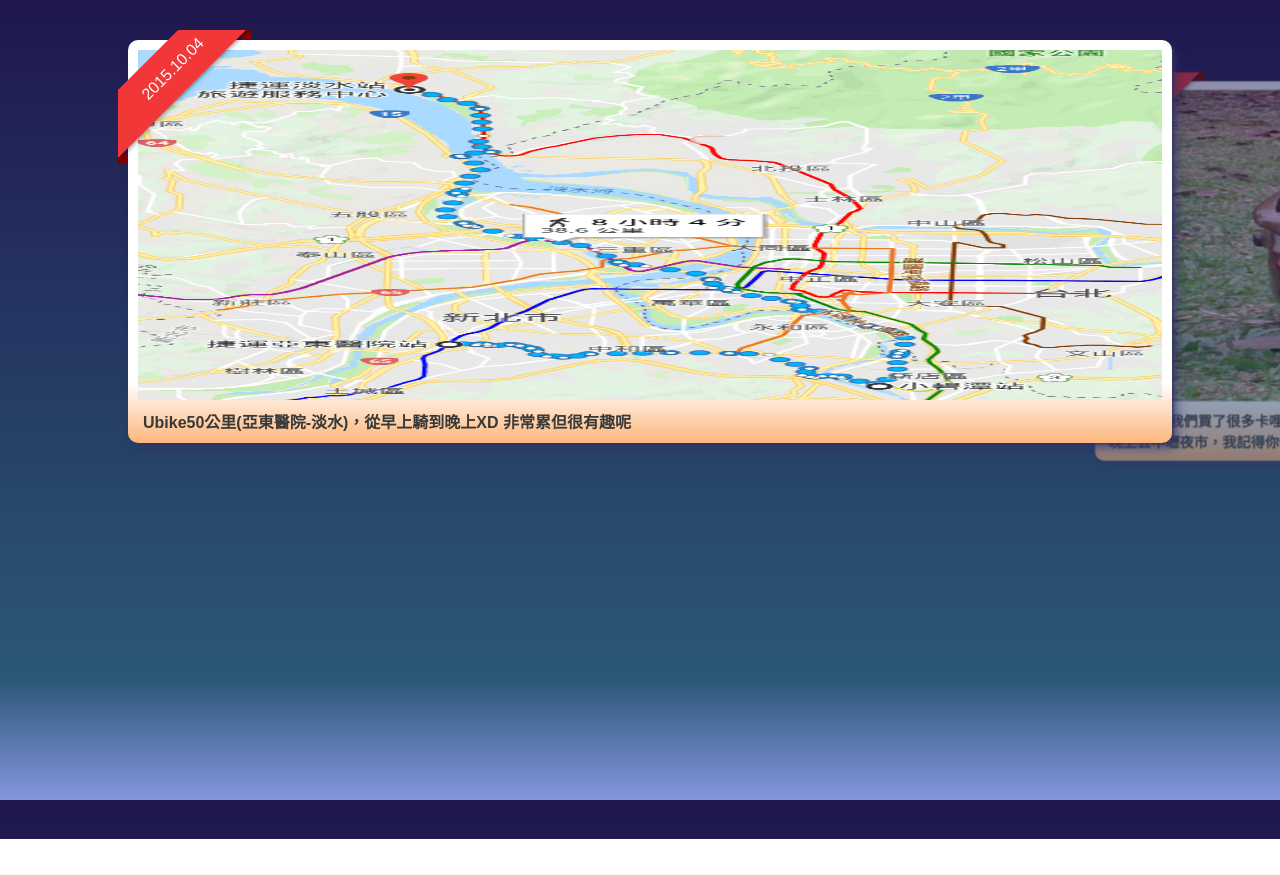
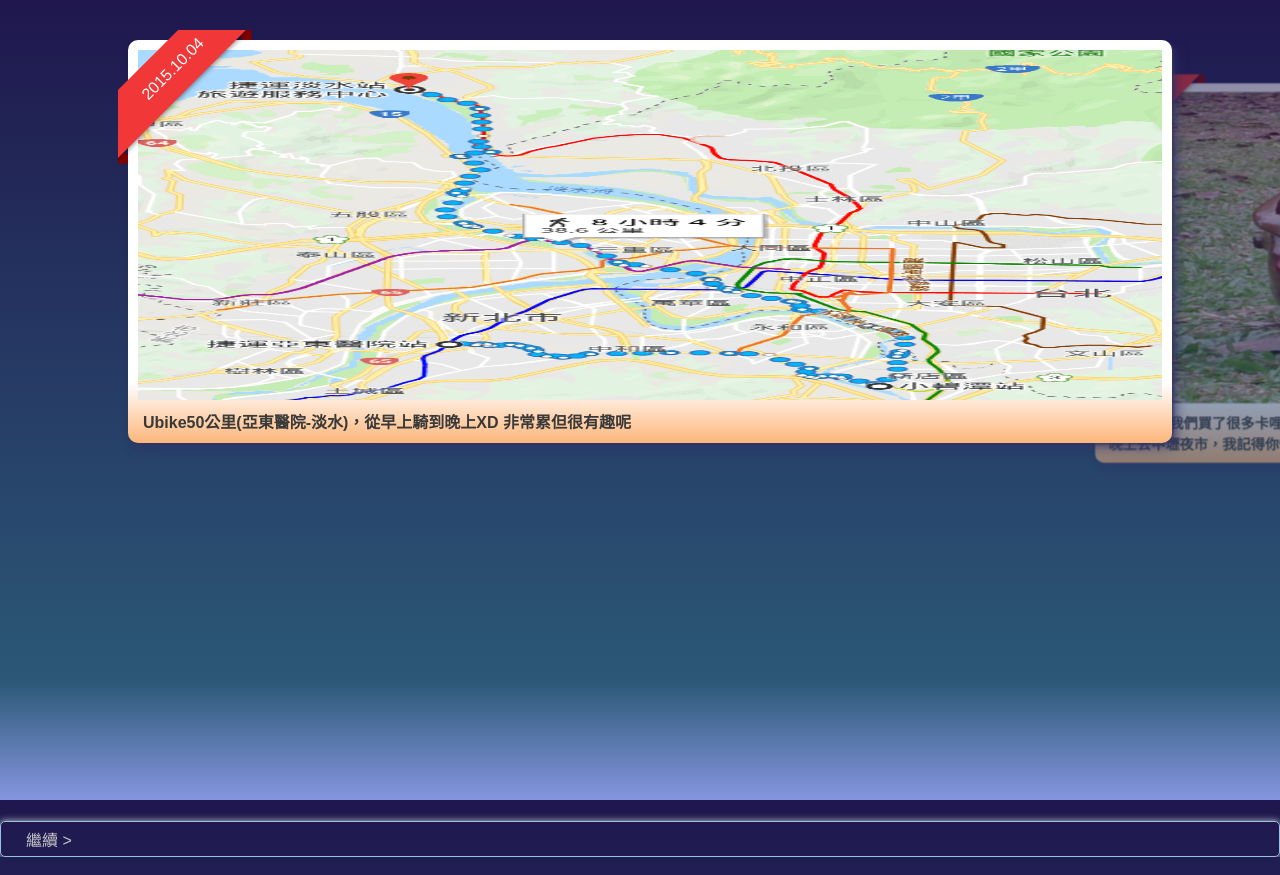
Before and after one commit to sz9517/0309, a plain HTML site: page scroll.html in a window 1280 px wide. Before the commit the page ends 839 px from the top, so only its background shows below. Drawn offline with Linux system fonts and the light colour scheme.

Commit message:
Add files via upload

```diff
--- a/scroll.html
+++ b/scroll.html
@@ -221,10 +221,7 @@ body {font-family: "PingFang TC","微軟正黑體",sans-serif;color: #d8d8d8;}
 			</p>
 			</div>
 		</div>
-		<div class="swiper-slide">
-			<a href="cake.html"><div class="next">繼續 ></div></a>
-		</div>
-	</div>
+	</div><a href="cake.html" style="text-decoration:none !important;"><div class="next">繼續 ></div></a>
 </div>
 <!--<div class="swiper-pagination" id="pagination"></div>-->
  <audio src="./normal.mp3" autoplay="autoplay" loop="loop"></audio>
```
